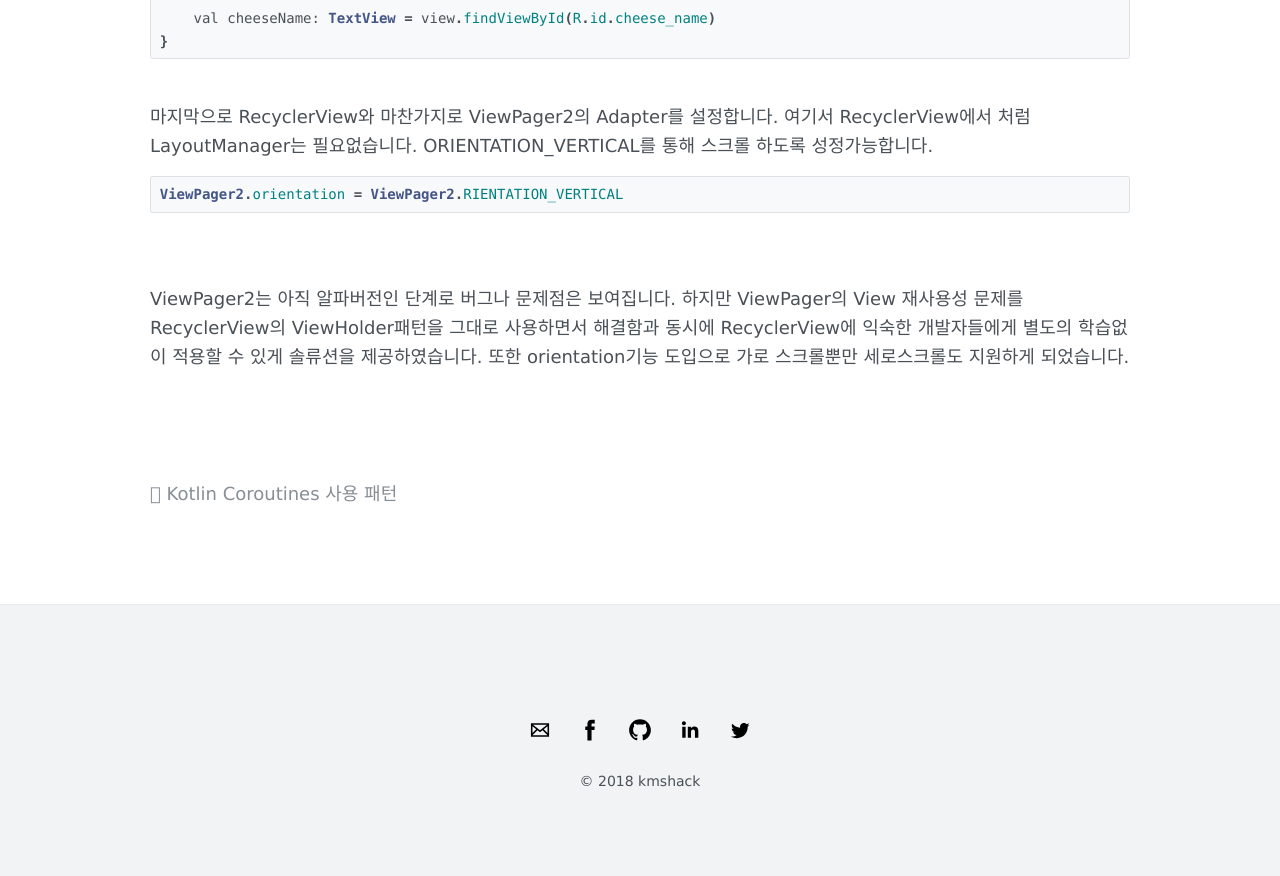
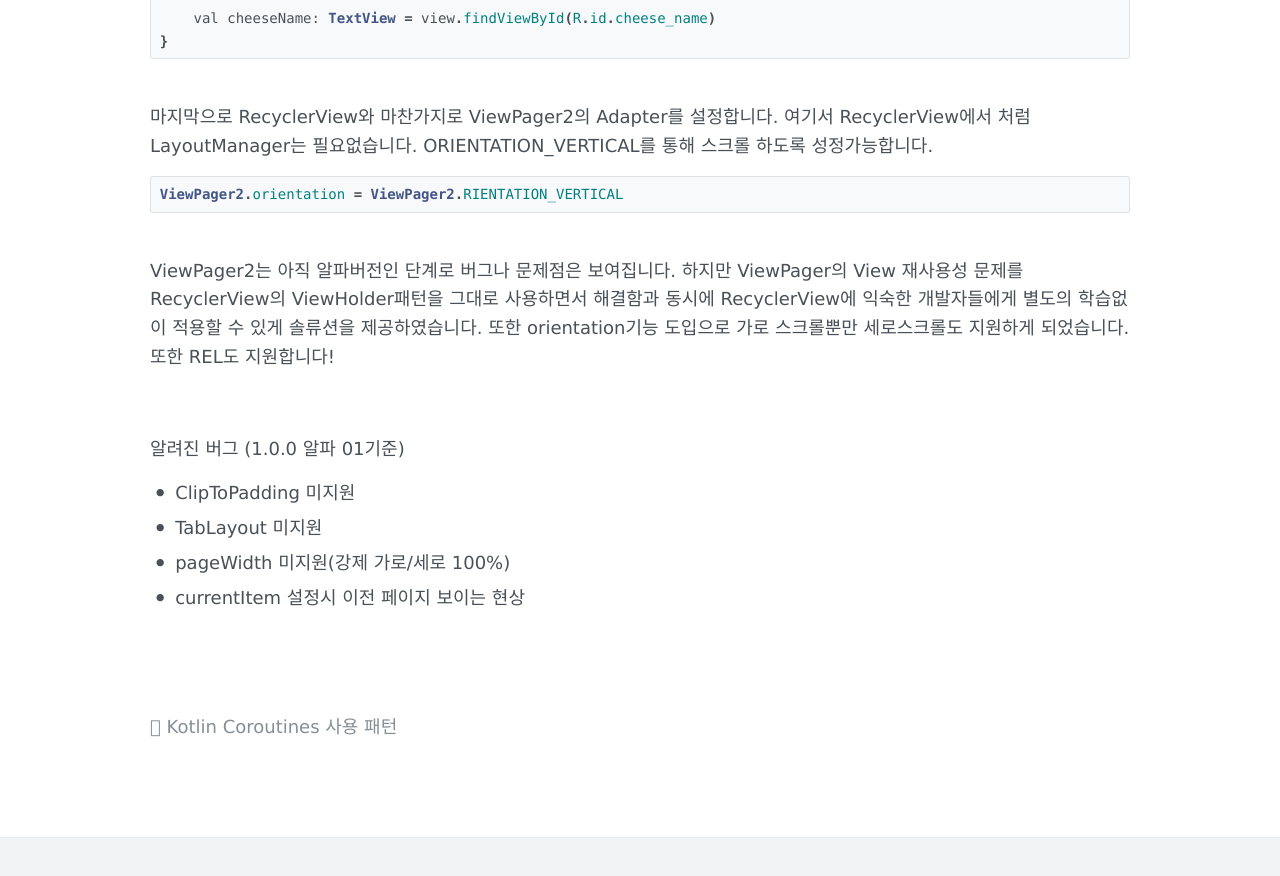
Before and after one commit to kmshack/blog.kmshack.kr, a Jekyll site: the page built from _posts/2019-02-18-ViewPager2 손만담궈 보자.md, in a window 1280 px wide and 900 px high, scrolled down 1118 px. Shown: the top 876 px of the window. Built offline with Jekyll 4.4.1, drawn with Linux system fonts in a browser that asks for light colours; comment, search, counter and statistics services are not loaded; some of the changed text lies outside the part shown.

Commit message:
Update 2019-02-18-ViewPager2 손만담궈 보자.md

````diff
--- a/_posts/2019-02-18-ViewPager2 손만담궈 보자.md
+++ b/_posts/2019-02-18-ViewPager2 손만담궈 보자.md
@@ -5,7 +5,7 @@ layout: post
 comments: true
 ---
 
-2011년에 출시된 ViewPager가 7년여 만에 ViewPager2 알파버전을 출시 하였습니다. 출시후 많은 개발자들이 ViewPager의 개선이 필요로 하다고 말하였습니다.
+[2011년에 출시된 ViewPager](https://android-developers.googleblog.com/2011/08/horizontal-view-swiping-with-viewpager.html)가 7년여 만에 [ViewPager2](https://developer.android.com/jetpack/androidx/releases/viewpager2#1.0.0-alpha01) 알파버전을 출시 하였습니다. 출시후 많은 개발자들이 ViewPager의 개선이 필요로 하다고 말하였습니다.
 
 앱에 많이 사용되고있지만 확실히 좋은 위젯은 아닙니다. FragmentPagerAdapter나 FragmentStatePagerAdapter를 사용할때 Fragment없이 ViewPager를 사용하면 안되는지에 대해 적어도 한번 이상은 궁금했었습니다.
 그리고 RTL지원과 세로페이징등 오랫동안 요청을 지원해왔습니다. 오픈소스를 통한 솔류션은 있으나 공식적인 라이브러리 업데이트는 아직 없습니다. 지금까지 였습니다..
@@ -50,5 +50,11 @@ ViewPager2.orientation = ViewPager2.RIENTATION_VERTICAL
 ```
 
 <br>
+ViewPager2는 아직 알파버전인 단계로 버그나 문제점은 보여집니다. 하지만 ViewPager의 View 재사용성 문제를 RecyclerView의 ViewHolder패턴을 그대로 사용하면서 해결함과 동시에 RecyclerView에 익숙한 개발자들에게 별도의 학습없이 적용할 수 있게 솔류션을 제공하였습니다. 또한 orientation기능 도입으로 가로 스크롤뿐만 세로스크롤도 지원하게 되었습니다. 또한 REL도 지원합니다!
+
 <br>
-ViewPager2는 아직 알파버전인 단계로 버그나 문제점은 보여집니다. 하지만 ViewPager의 View 재사용성 문제를 RecyclerView의 ViewHolder패턴을 그대로 사용하면서 해결함과 동시에 RecyclerView에 익숙한 개발자들에게 별도의 학습없이 적용할 수 있게 솔류션을 제공하였습니다. 또한 orientation기능 도입으로 가로 스크롤뿐만 세로스크롤도 지원하게 되었습니다.
+### 알려진 버그 (1.0.0 알파 01기준)
+- ClipToPadding 미지원
+- TabLayout 미지원
+- pageWidth 미지원(강제 가로/세로 100%)
+- currentItem 설정시 이전 페이지 보이는 현상
````
